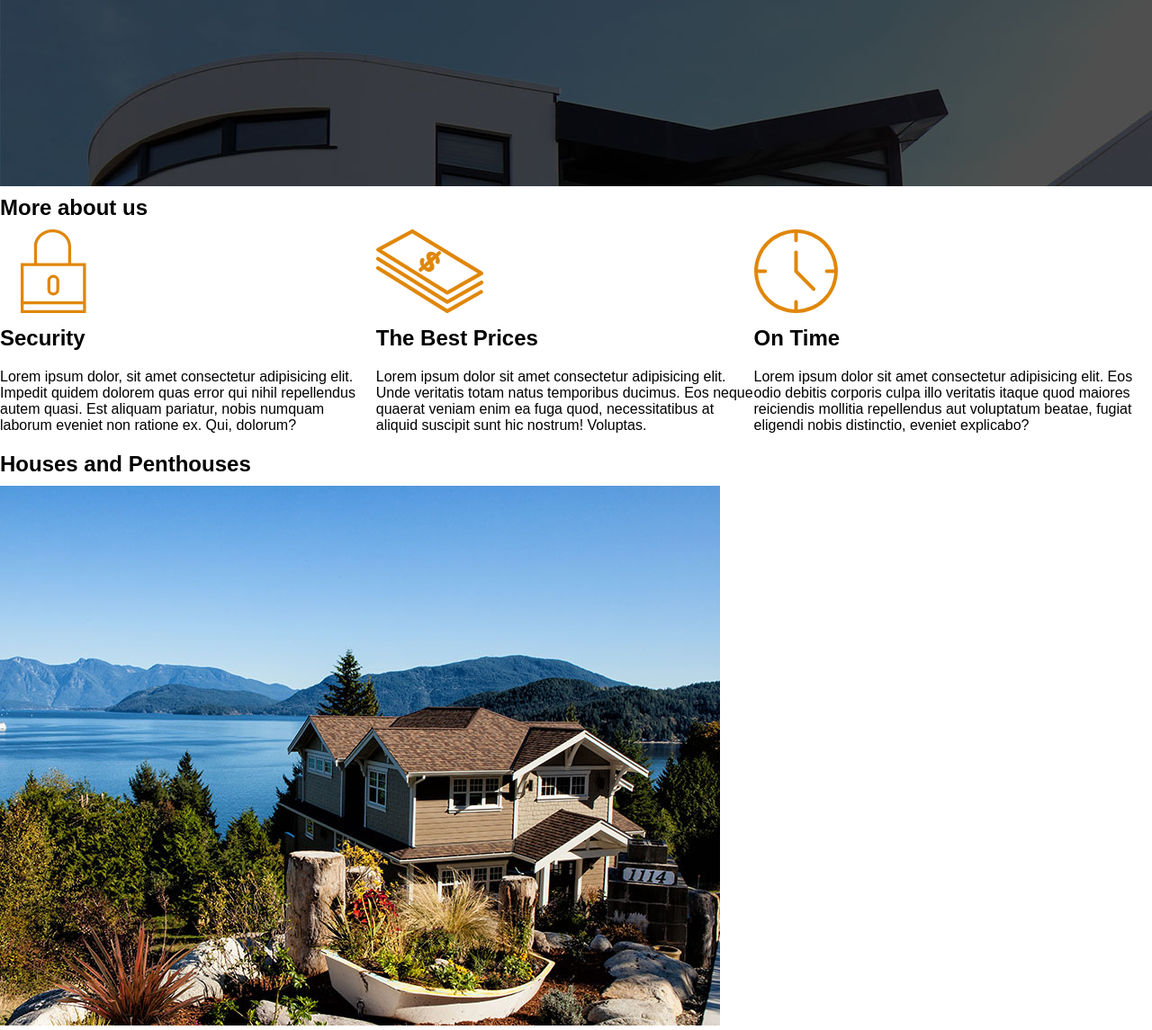
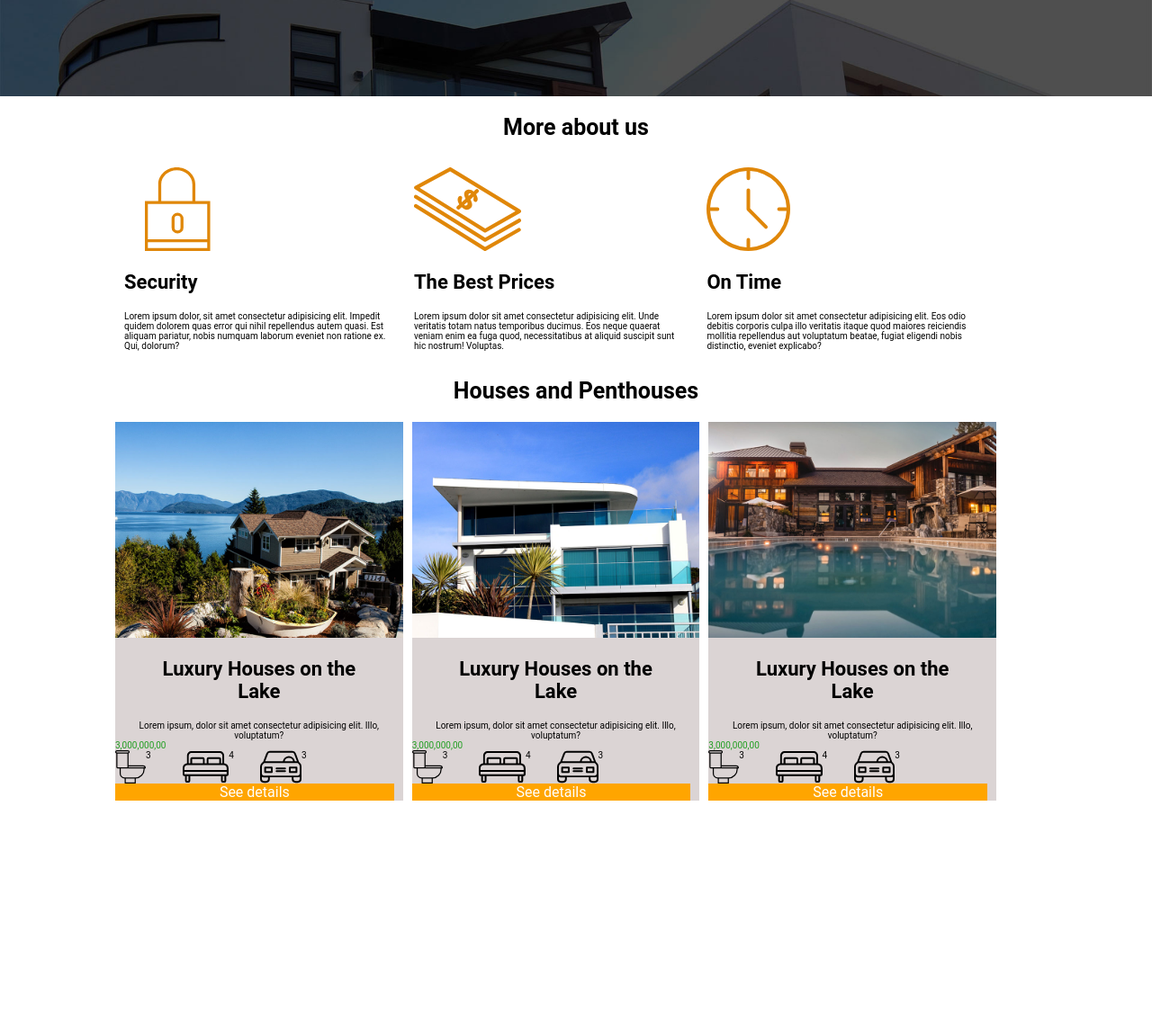
Before and after one commit to cnkya/RealEstate, a plain HTML site: page index.html in a window 1280 px wide. Shown: the part 193-1338 px from the top of the page at 90% size. After the commit the page ends 1083 px from the top, so only its background shows below. Drawn offline with Linux system fonts and the light colour scheme.

Commit message:
assignment 2

```diff
--- a/index.html
+++ b/index.html
@@ -8,49 +8,121 @@
 </head>
 <body>
     <header class="site-init">
-        <h1> Real Estate</h1>
-        <nav class="menu">
-            <a href="about.html">About</a>
-            <a href="blog.html">Blog</a>
-            <a href="contact.html">Contact</a>
-        </nav>
+        <div>
+            <h1> Real Estate</h1>
+            <nav>
+                <a href="about.html">About</a>
+                <a href="blog.html">Blog</a>
+                <a href="contact.html">Contact</a>
+            </nav>
+        </div>
         <p>We sell luxury houses, condominiums, and penthouses</p>
     </header>
     <main class="container">
         <h2>More about us</h2>
-
-        <section class="bar">
-            <div>
+        <div class="flex-c">
+            <div class="more-about-item">
                 <img src="img/icon1.svg" alt="real estate element">
-                <h2>Security</h2>
+                <h3>Security</h3>
                 <p>Lorem ipsum dolor, sit amet consectetur adipisicing elit. Impedit quidem dolorem quas error qui nihil repellendus autem quasi. Est aliquam pariatur, nobis numquam laborum eveniet non ratione ex. Qui, dolorum?</p>
-
             </div>
-            <div>
+            <div class="more-about-item">
                 <img src="img/icon2.svg" alt="real estate element">
-                <h2>The Best Prices</h2>
+                <h3>The Best Prices</h3>
                 <p>Lorem ipsum dolor sit amet consectetur adipisicing elit. Unde veritatis totam natus temporibus ducimus. Eos neque quaerat veniam enim ea fuga quod, necessitatibus at aliquid suscipit sunt hic nostrum! Voluptas.</p>
             </div>
-            <div>
+            <div class="more-about-item">
                 <img src="img/icon3.svg" alt="real estate element">
-                <h2>On Time</h2>
+                <h3>On Time</h3>
                 <p>Lorem ipsum dolor sit amet consectetur adipisicing elit. Eos odio debitis corporis culpa illo veritatis itaque quod maiores reiciendis mollitia repellendus aut voluptatum beatae, fugiat eligendi nobis distinctio, eveniet explicabo?</p>
             </div>
-        </section>
+        </div>
+    </main>
+    <section class="container">
+            <h2>Houses and Penthouses</h2>
+            <div class="flex-c">
+            <div class="houses-item">
+                <div>
+                    <img src="img/announcement1.jpg">
+                </div>
+                <div>
+                    <h3 class="container">Luxury Houses on the Lake</h3>
+                    <p>Lorem ipsum, dolor sit amet consectetur adipisicing elit. Illo, voluptatum?</p>
+                    <p class="number-clr">3,000,000,00</p>
+                    <ul class="flex-c">
+                    <li class="flex-c">
+                        <img src="img/icon_wc.svg">
+                        <p>3</p>
+                    </li>
+                    <li class="flex-c">
+                        <img src="img/icon_room.svg">
+                        <p>4</p>
+                    </li>
+                    <li class="flex-c">
+                        <img src="img/icon_parking.svg">
+                        <p>3</p>
+                    </li>
+                    </ul>
+                    <a href="#" class="see-details">See details</a>
+                    </div>
+            </div>
 
-            <div>
-                <h2>Houses and Penthouses</h2>
-                    <img src="img/announcement1.jpg">
-                    <h3>Luxury Houses on the Lake</h3>
-                    <p>Lorem ipsum dolor sit, amet consectetur adipisicing elit. Delectus voluptate maxime quasi omnis optio similique cum dolores distinctio exercitationem ducimus quibusdam eos et ab sequi tempora explicabo sit, esse adipisci.</p>
-                    <p>3,000,000,00</p>
-                <ul class="list">
-                    <li><img src="img/icon_wc.svg"></li>
-                    <li><img src="img/icon_room.svg"></li>
-                    <li><img src="img/icon_parking.svg"></li>
-                </ul>
-            </div>
-    </main>
+            <div class="houses-item">
+                <div>
+                    <img src="img/announcement2.jpg">
+                </div>
+                <div>
+                    <h3 class="container">Luxury Houses on the Lake</h3>
+                    <p>Lorem ipsum, dolor sit amet consectetur adipisicing elit. Illo, voluptatum?</p>
+                    <p class="number-clr">3,000,000,00</p>
+                    <ul class="flex-c">
+                        <li class="flex-c">
+                            <img src="img/icon_wc.svg">
+                            <p>3</p>
+                        </li>
+                        <li class="flex-c">
+                            <img src="img/icon_room.svg">
+                            <p>4</p>
+                        </li>
+                        <li class="flex-c">
+                            <img src="img/icon_parking.svg">
+                            <p>3</p>
+                        </li>
+                    </ul>
+                    <a href="#" class="see-details">See details</a>
+                </div>
+                </div>
+
+                <div class="houses-item">
+                    <div>
+                        <img src="img/announcement3.jpg">
+                    </div>
+                    <div>
+                        <h3 class="container">Luxury Houses on the Lake</h3>
+                        <p>Lorem ipsum, dolor sit amet consectetur adipisicing elit. Illo, voluptatum?</p>
+                        <p class="number-clr">3,000,000,00</p>
+                        <ul class="flex-c">
+                            <li class="flex-c">
+                                <img src="img/icon_wc.svg">
+                                <p>3</p>
+                            </li>
+                            <li class="flex-c">
+                                <img src="img/icon_room.svg">
+                                <p>4</p>
+                            </li>
+                            <li class="flex-c">
+                                <img src="img/icon_parking.svg">
+                                <p>3</p>
+                            </li>
+                        </ul>
+                        <a href="#" class="see-details">See details</a>
+                    </div>
+                </div>
+        </div>
+    </section>
+
+
+
 
 </body>
 </html>
--- a/style.css
+++ b/style.css
@@ -1,43 +1,123 @@
 /*global*/
+
+html{
+    font-size: 62.5%;
+}
+
 *{
     padding: 0%;
     margin: 0%;
 }
 
-
 body{
-    font-family: Arial;
+    font-family: "Roboto", sans-serif;
 }
-h1,h2,h3{
-    padding-bottom: 10px;
-    padding-top: 10px;
+h1{
+    font-size: 2.3rem;
 }
-p{
-    padding-top: 10px;
-    padding-bottom: 10px;
+h2{
+    font-size: 2.5rem;
+    text-align: center;
+    margin-top: 2rem;
+    margin-bottom: 2rem;
 }
-
-/*utilities*/
+h3{
+    font-size: 2.2rem;
+    margin-top: 2rem;
+    margin-bottom: 2rem;
+    }
 
 
 
-.menu{
-    color: white;
-    margin-right: 20px;
+
+a{
+    color:white;
+    font-size: 1.6rem;
+    text-decoration: none;
+    margin-right: 1rem;
+
 }
-.list{
-    padding-bottom: 10px
-    ;
+img{
+    max-width: 100%;
+    }
+/*utilities*/
+
+.bar{
+    display: flex;
+    justify-content: space-around;
+    height: 10rem;
+    align-items: center;
+
 }
+.number-clr{
+    color: rgb(32, 158, 32);
+    text-align: left;
+}
+.container{
+    width: 80%;
+    margin-left: auto;
+    margin-right: auto;
+}
+.bt{
+    font-weight: bold;
+}
+.lt{
+    font-weight: 100;
+}
+
+
 /*header*/
-header.site-init{
+.site-init{
     background-image: url(./img/header.jpg);
-    background-position:top left;
-    background-size: auto;
-    height: 400px;
+    background-size: cover;
     color: white;
     text-align: center;
+    height: 30rem;
 }
-.bar{
+.flex-c{
     display: flex;
+    padding-right: 35px;
 }
+
+/*more about us*/
+.more-about-item{
+    margin-right: 1rem;
+    padding: 1rem;
+}
+
+/*houses and penthouses*/
+
+.houses-item{
+    background-color: rgb(219, 212, 212);
+    margin-right: 1rem;
+    text-align: center;
+
+}
+.houses-items a{
+    background-color: orange;
+
+
+}
+
+
+.see-details{
+    background-color: orange;
+    display: block;
+
+}
+
+
+
+
+
+/*contact*/
+.site-contact{
+    background-color: rgb(193, 134,6);
+    color: black;
+    height: 20rem;
+}
+
+.site-contact a{
+    color: black;
+
+}
```
Also changed, not shown: contact.html (+58 -1 lines).
